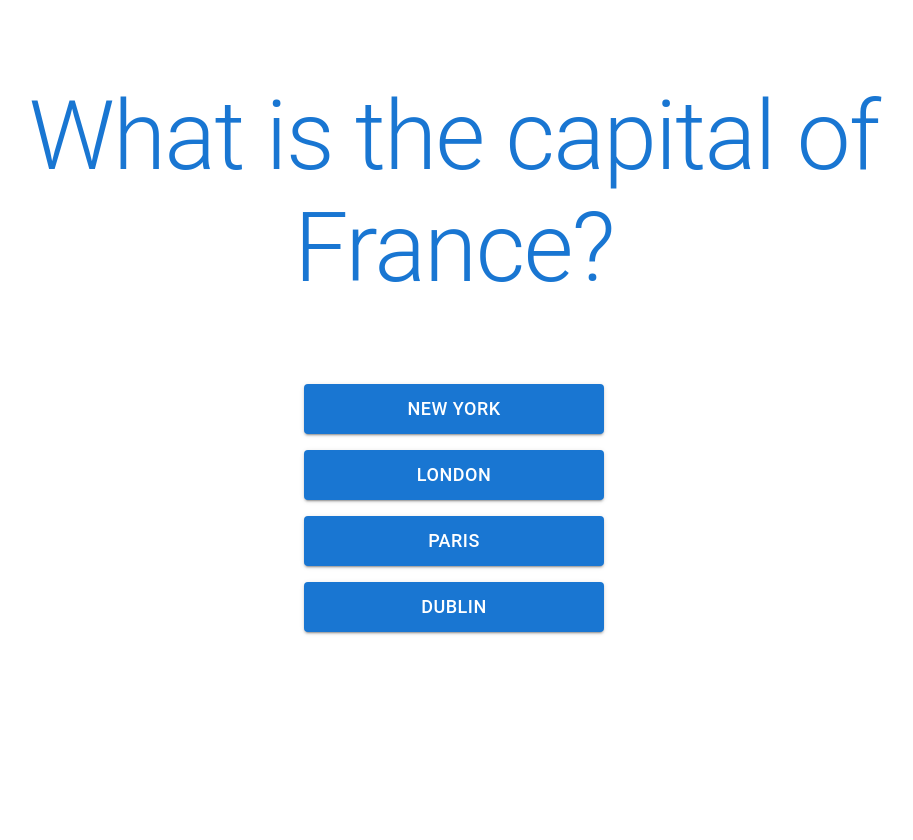
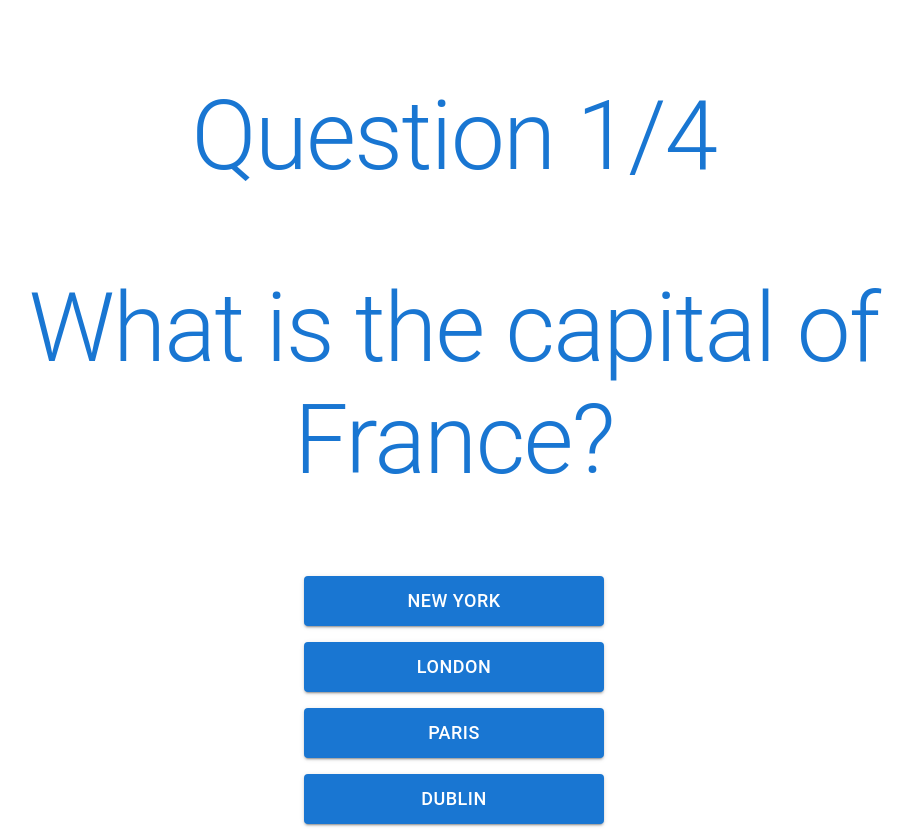
Before and after one commit to priunnagru/JID1353-fluorospectroscopy-lab, a React (Create React App) app in the folder Fluorospectroscopy-App/: page /tutorial in a window 1280 px wide. Shown: the whole page, without its empty margins (186-1099 px from the left). Before the commit the page ends 800 px from the top, so only its background shows below. Built offline with nearby package versions, Linux system fonts and the light colour scheme; the HTML template or start-up script is replaced by a standard one.

Commit message:
Modified tutorial to have counter

```diff
--- a/Fluorospectroscopy-App/package.json
+++ b/Fluorospectroscopy-App/package.json
@@ -25,6 +25,7 @@
     "react-headroom": "^3.2.0",
     "react-router-dom": "^5.3.0",
     "react-scripts": "4.0.3",
+    "sass": "^1.49.0",
     "swiper": "^7.3.0",
     "web-vitals": "^1.0.1"
   },
--- a/Fluorospectroscopy-App/src/components/Tutorial.js
+++ b/Fluorospectroscopy-App/src/components/Tutorial.js
@@ -59,15 +59,26 @@ const Tutorial = () => {
       if (nextQuestion < questions.length) {
         setCurrentQuestion(nextQuestion);
       }
+
 		}
 	};
 
   return (
     <>
-	<div display= "flex" className={`menu${cn(styles.block_layout, styles.block)}`}>
+	    <div display= "flex" className={`menu${cn(styles.block_layout, styles.block)}`}>
+        <>
+	      { currentQuestion + 1 != questions.length ?
+        <Box display="flex" justifyContent="center" m={10} >
+          <Typography variant="h1" align="center" color="primary" >
+            {"Question " + (currentQuestion + 1) + "/" + (questions.length -1)}
+        </Typography>
+      </Box>
+      :
+      <></>
+      }</>
       <Box display="flex" justifyContent="center" m={10} >
         <Typography variant="h1" align="center" color="primary" >
-        {questions[currentQuestion].questionText}
+          {questions[currentQuestion].questionText}
         </Typography>
       </Box>
 
```
Also changed, not shown: 1 other file (tests, documents, lock files or other folders).
